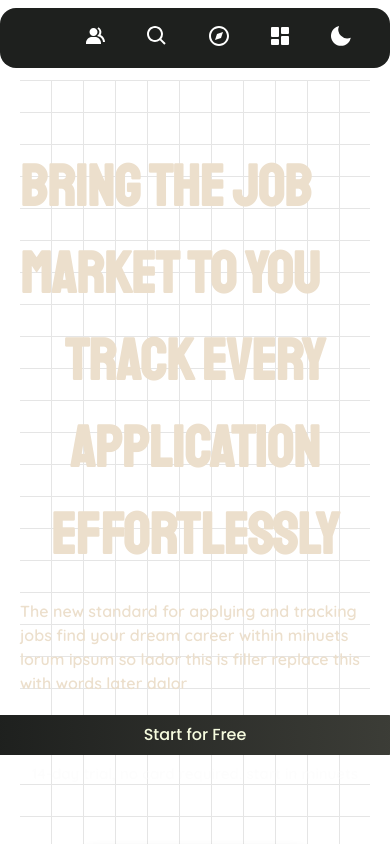
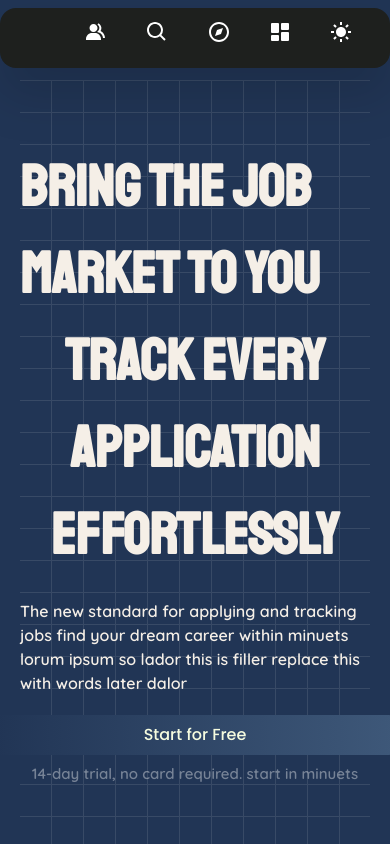
Before and after one commit to qasemdf/job-tracker, a Next.js app: page / in a window 390 px wide. Shown: the top 844 px of the page. Built offline with nearby package versions, Linux system fonts and the light colour scheme; a web font is replaced by a local one.

Commit message:
big change

```diff
--- a/app/components/home.tsx
+++ b/app/components/home.tsx
@@ -1,14 +1,71 @@
+"use client";
+
 import { InfiniteMovingCards } from "./ui/MarqueeCards";
 import HpTitle from "./ui/HpTitle";
 import TextCard from "./ui/TextCard";
 import InfoGrid from "./ui/InfoGrid";
 import TripleInfoCards from "./ui/TripleInfoCards";
 
+import { useState, createContext, useContext, useEffect } from "react";
+
+interface nightMode {
+  nightMode: () => void;
+  toggleNightMode: boolean;
+}
+
+const NightModeContext = createContext<nightMode | undefined>(undefined);
+
+export const useNightMode = () => {
+  const context = useContext(NightModeContext);
+
+  return context;
+};
+
+export const NightModeProvider = ({ children }: { children: ReactNode }) => {
+  const [toggleNightMode, setToggleNightMode] = useState(() => {
+    const savedMode = localStorage.getItem("toggleNightMode");
+    console.log(savedMode);
+    return savedMode ? JSON.parse(savedMode) : false;
+  });
+
+  useEffect(() => {
+    const htmlElement = document.documentElement;
+    if (toggleNightMode) {
+      htmlElement.classList.add("dark");
+    } else {
+      htmlElement.classList.remove("dark");
+    }
+  }, [toggleNightMode]);
+
+  function nightMode() {
+    setToggleNightMode((prevState: boolean) => {
+      const newState = !prevState;
+
+      const htmlElement = document.documentElement;
+      if (newState) {
+        htmlElement.classList.add("dark");
+      } else {
+        htmlElement.classList.remove("dark");
+      }
+
+      localStorage.setItem("toggleNightMode", JSON.stringify(newState));
+
+      return newState;
+    });
+  }
+
+  return (
+    <NightModeContext.Provider value={{ toggleNightMode, nightMode }}>
+      {children}
+    </NightModeContext.Provider>
+  );
+};
+
 function Home() {
   return (
-    <div className="flex flex-col p-5 pt-20 w-full dark:bg-[#1E201E] bg-white ">
+    <div className="flex flex-col p-5 pt-20 w-full dark:bg-[#1E201E] bg-[#213555] ">
       <HpTitle />
-      <div className="h-[20rem] rounded-md flex flex-col antialiased bg-white dark:bg-transparent  items-center justify-center relative overflow-hidden">
+      <div className="h-[20rem] rounded-md flex flex-col antialiased bg-transparent dark:bg-transparent  items-center justify-center relative overflow-hidden">
         <InfiniteMovingCards
           items={testimonials}
           direction="left"
@@ -22,7 +79,7 @@ function Home() {
         />
         <TextCard
           title="Track the Important Jobs and Stay Organized in Your Search"
-          description="Keep track of the jobs that matter most to you with ease. Our platform helps you save and organize job listings, so you can revisit them anytime. Whether you're comparing opportunities, preparing applications, or monitoring deadlines, staying organized ensures you never miss out on your next big break."
+          description="Keep track of the jobs that matter most to you with ease. Our platform helps you save and organize job listings, so you can revisit them anytime. Whether you're comparing opportunities, preparing applications, or monitoring deadlines, staying organized ensures you never miss out on your next big break.git ch"
         />
       </div>
       <InfoGrid />
--- a/app/components/ui/HpTitle.tsx
+++ b/app/components/ui/HpTitle.tsx
@@ -10,31 +10,30 @@ import { staatliches } from "@/app/fonts/Fonts";
 
 function HpTitle() {
   return (
-    <div className="flex flex-col items-center pt-16 pb-10 dark:bg-grid-white/[0.1] bg-grid-black/[0.1]">
+    <div className="flex flex-col items-center pt-16 pb-10 bg-grid-white/[0.1]">
       <h1
-        className={` ${staatliches.className} text-[#ECDFCC] text-[58px] font-semibold`}
+        className={` ${staatliches.className} text-[#F5EFE7] dark:text-[#ECDFCC] text-[58px] font-semibold`}
       >
         Bring the job market to you
       </h1>
       <h2
-        className={`${staatliches.className} text-[#ECDFCC] text-[58px] font-semibold text-center`}
+        className={`${staatliches.className} text-[#F5EFE7] dark:text-[#ECDFCC] text-[58px] font-semibold text-center`}
       >
         Track every application effortlessly
       </h2>
-      <p className={` ${quicksand.className} mt-5 text-[#ECDFCC]`}>
+      <p
+        className={` ${quicksand.className} mt-5 text-[#F5EFE7] dark:text-[#ECDFCC]`}
+      >
         The new standard for applying and tracking jobs find your dream career
         within minuets
       </p>
-      <p className={` ${quicksand.className} text-[#ECDFCC]`}>
+      <p
+        className={` ${quicksand.className} text-[#F5EFE7] dark:text-[#ECDFCC]`}
+      >
         lorum ipsum so lador this is filler replace this with words later dalor
       </p>
       <a href="/register">
-        <button
-          className="mt-5 text-[#F6FCDF] p-2 font-medium w-[400px] rounded-md "
-          style={{
-            background: "linear-gradient(90deg, #1E201E, #3C3D37",
-          }}
-        >
+        <button className="mt-5 text-[#F6FCDF] p-2 font-medium w-[400px] rounded-md dark:bg-gradient-to-r dark:from-[#1E201E] dark:to-[#3C3D37] bg-gradient-to-r from-[#213555] to-[#3E5879]">
           Start for Free
         </button>
       </a>
--- a/app/components/ui/MarqueeCards.tsx
+++ b/app/components/ui/MarqueeCards.tsx
@@ -87,10 +87,7 @@ export const InfiniteMovingCards = ({
       >
         {items.map((item, idx) => (
           <li
-            className="w-[350px] max-w-full relative rounded-2xl border border-b-0 flex-shrink-0 border-[#F6FCDF] px-8 py-6 md:w-[450px]"
-            style={{
-              background: "linear-gradient(180deg, #697565, #3C3D37",
-            }}
+            className="w-[350px] max-w-full relative rounded-2xl border border-b-0 flex-shrink-0 border-white dark:border-[#F6FCDF] bg-gradient-to-tr from-[#1E201E] to-[#3C3D37] dark:bg-gradient-to-t dark:from-[#697565] dark:to-[#3C3D37] px-8 py-6 md:w-[450px]"
             key={item.name}
           >
             <blockquote>
--- a/app/components/ui/TextCard.tsx
+++ b/app/components/ui/TextCard.tsx
@@ -6,7 +6,7 @@ function TextCard(props) {
     <div className="flex w-full items-center justify-center gap-16 ">
       <div className="max-w-[550px]">
         <h1
-          className={` ${staatliches.className} text-[50px] font-semibold text-wrap text-[#ECDFCC]`}
+          className={` ${staatliches.className} text-[50px] font-semibold text-wrap dark:text-[#ECDFCC] text-[#F5EFE7]`}
         >
           {props.title}
         </h1>
--- a/app/components/ui/navbar.tsx
+++ b/app/components/ui/navbar.tsx
@@ -3,13 +3,20 @@ import Image from "next/image";
 import Link from "next/link";
 import React from "react";
 
+import { useNightMode } from "../home";
+
 import { staatliches } from "@/app/fonts/Fonts";
-import { main } from "framer-motion/client";
 
-export default function Navbar(props) {
+interface NavbarProps {
+  nightMode: () => void;
+}
+
+export default function Navbar() {
+  const { nightMode, toggleNightMode } = useNightMode() || {};
+
   return (
     <main className="flex justify-center">
-      <nav className="flex fixed z-50 justify-center items-center container mt-2 rounded-2xl max-w-[800px] h-[60px] bg-[#1E201E]">
+      <nav className="flex fixed z-50 justify-center items-center container mt-2 rounded-2xl max-w-[800px] h-[60px] bg-[#1E201E] drop-shadow-2xl">
         <div className="flex justify-center items-center container w-full ">
           <Link href="/">
             <Image
@@ -94,6 +101,8 @@ export default function Navbar(props) {
                 </li>
               </a>
               <a className="group relative w-[80px]">
+                <button onClick={nightMode}>
+                  {toggleNightMode ? (
                     <svg
                       xmlns="http://www.w3.org/2000/svg"
                       width="28"
@@ -101,12 +110,23 @@ export default function Navbar(props) {
                       viewBox="0 0 28 28"
                       className="cursor-pointer"
                       fill="white"
-                  onClick={props.nightMode}
                     >
                       <path d="M12 11.807A9.002 9.002 0 0 1 10.049 2a9.942 9.942 0 0 0-5.12 2.735c-3.905 3.905-3.905 10.237 0 14.142 3.906 3.906 10.237 3.905 14.143 0a9.946 9.946 0 0 0 2.735-5.119A9.003 9.003 0 0 1 12 11.807z"></path>
                     </svg>
+                  ) : (
+                    <svg
+                      xmlns="http://www.w3.org/2000/svg"
+                      width="30"
+                      height="30"
+                      viewBox="0 0 30 30"
+                      fill="white"
+                    >
+                      <path d="M6.995 12c0 2.761 2.246 5.007 5.007 5.007s5.007-2.246 5.007-5.007-2.246-5.007-5.007-5.007S6.995 9.239 6.995 12zM11 19h2v3h-2zm0-17h2v3h-2zm-9 9h3v2H2zm17 0h3v2h-3zM5.637 19.778l-1.414-1.414 2.121-2.121 1.414 1.414zM16.242 6.344l2.122-2.122 1.414 1.414-2.122 2.122zM6.344 7.759 4.223 5.637l1.415-1.414 2.12 2.122zm13.434 10.605-1.414 1.414-2.122-2.122 1.414-1.414z"></path>
+                    </svg>
+                  )}
+                </button>
                 <li className="opacity-0 top-2 group-hover:opacity-100 group-hover:top-6 absolute -left-[26px] transition-all">
-                  light mode
+                  {toggleNightMode ? "dark mode" : "light mode"}
                 </li>
               </a>
             </ul>
--- a/app/layout.tsx
+++ b/app/layout.tsx
@@ -1,15 +1,13 @@
+"use client";
 import type { Metadata } from "next";
 import localFont from "next/font/local";
 import Navbar from "./components/ui/navbar";
 import Footer from "./components/ui/Footer";
 import "./globals.css";
 
+import { NightModeProvider } from "./components/home";
+
 import { poppins } from "./fonts/Fonts";
-
-export const metadata: Metadata = {
-  title: "Create Next App",
-  description: "Generated by create next app",
-};
 
 export default function RootLayout({
   children,
@@ -19,9 +17,11 @@ export default function RootLayout({
   return (
     <html lang="en">
       <body className={poppins.className}>
-        <Navbar />
-        {children}
-        <Footer />
+        <NightModeProvider>
+          <Navbar />
+          {children}
+          <Footer />
+        </NightModeProvider>
       </body>
     </html>
   );
--- a/tailwind.config.ts
+++ b/tailwind.config.ts
@@ -5,6 +5,7 @@ const colors = require("tailwindcss/colors");
 import flattenColorPalette from "tailwindcss/lib/util/flattenColorPalette";
 
 const config: Config = {
+  darkMode: `class`,
   content: [
     "./pages/**/*.{js,ts,jsx,tsx,mdx}",
     "./components/**/*.{js,ts,jsx,tsx,mdx}",
```
Also changed, not shown: app/about/page.tsx (+4 -6 lines), app/components/ui/Footer.jsx (+5 -5 lines), app/components/ui/TripleInfoCards.tsx (+4 -4 lines). Lines whose indentation alone changed are shown as unchanged.
